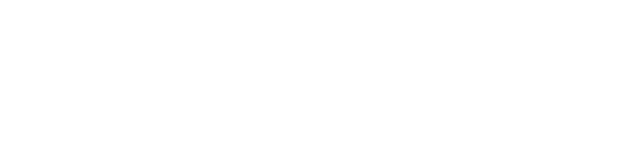
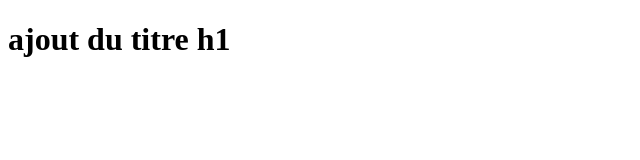
Before and after one commit to Christopher-persinet/My-super-website2, a plain HTML site: page index.html in a window 1280 px wide. Shown: the whole page, without its empty margins (0-640 px from the left). Drawn offline with Linux system fonts and the light colour scheme.

Commit message:
changement du titre et ajout d'un h1

```diff
--- a/index.html
+++ b/index.html
@@ -2,9 +2,9 @@
 <html>
   <head>
     <meta charset="UTF-8">
-    <title>title</title>
+    <title>changement du titre</title>
   </head>
   <body>
-
+    <h1>ajout du titre h1</h1>
   </body>
 </html>
```
